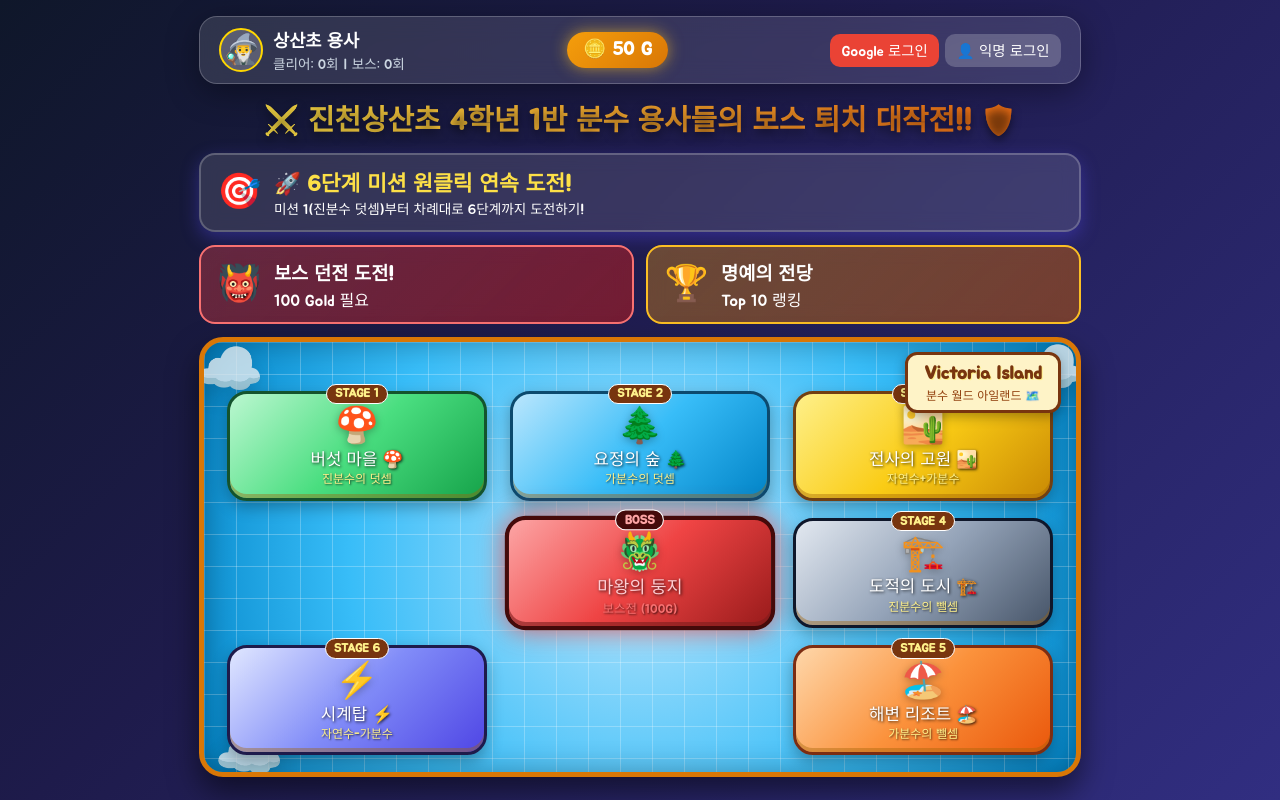
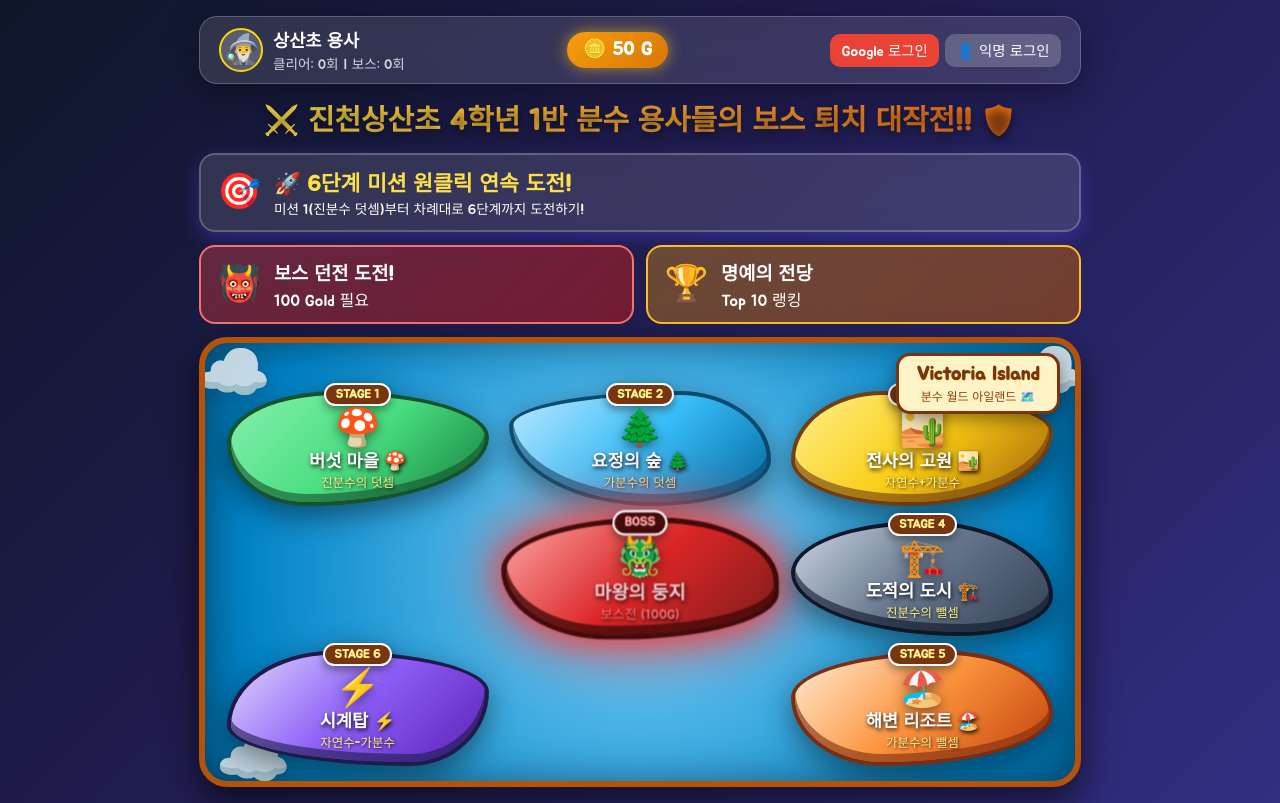
Before and after one commit to hi4300851-a11y/fraction-math-game, a website built with Vite: page index.html in a window 1280 px wide. Built offline with nearby package versions, Linux system fonts and the light colour scheme; no server answers; a web font is replaced by a local one.

Commit message:
Feat: Replace rigid card shapes with Organic Island Polygons on Map UI

```diff
--- a/index.html
+++ b/index.html
@@ -109,30 +109,30 @@
     .banner-icon { font-size: 2.2rem; }
 
     /* ========================================================= */
-    /* 🏝️ 한눈에 들어오는 컴팩트 메이플 빅토리아 아일랜드 월드 맵 🏝️ */
+    /* 🏝️ 유기적인 리얼 섬 형태 빅토리아 아일랜드 월드 맵 🏝️ */
     /* ========================================================= */
     .victoria-map-frame {
       width: 100%;
-      height: 440px;
-      background: #7dd3fc;
+      height: 450px;
+      background: #38bdf8;
       background-image:
-        linear-gradient(rgba(255, 255, 255, 0.25) 1px, transparent 1px),
-        linear-gradient(90deg, rgba(255, 255, 255, 0.25) 1px, transparent 1px),
-        radial-gradient(circle at 50% 50%, #bae6fd 0%, #38bdf8 60%, #0284c7 100%);
-      background-size: 32px 32px, 32px 32px, 100% 100%;
-      border: 5px solid #d97706;
-      border-radius: 24px;
+        radial-gradient(circle at 50% 50%, #7dd3fc 0%, #0284c7 80%, #0369a1 100%),
+        linear-gradient(rgba(255, 255, 255, 0.2) 1px, transparent 1px),
+        linear-gradient(90deg, rgba(255, 255, 255, 0.2) 1px, transparent 1px);
+      background-size: 100% 100%, 30px 30px, 30px 30px;
+      border: 6px solid #b45309;
+      border-radius: 28px;
       padding: 0.8rem 1rem;
       position: relative;
-      box-shadow: inset 0 0 30px rgba(0, 0, 0, 0.3), 0 15px 30px rgba(0, 0, 0, 0.5);
+      box-shadow: inset 0 0 40px rgba(0, 0, 0, 0.4), 0 15px 35px rgba(0, 0, 0, 0.6);
       overflow: hidden;
     }
 
     /* 뭉게 구름 효과 */
     .map-cloud {
       position: absolute;
-      font-size: 3.5rem;
-      opacity: 0.8;
+      font-size: 3.8rem;
+      opacity: 0.85;
       pointer-events: none;
       filter: drop-shadow(0 8px 12px rgba(0,0,0,0.2));
       animation: cloudFloat 10s infinite alternate ease-in-out;
@@ -153,15 +153,15 @@
       top: 10px;
       right: 15px;
       background: #fef3c7;
-      border: 3px solid #78350f;
-      border-radius: 12px;
-      padding: 0.4rem 1rem;
-      box-shadow: 0 4px 12px rgba(0, 0, 0, 0.3);
+      border: 3.5px solid #78350f;
+      border-radius: 14px;
+      padding: 0.4rem 1.1rem;
+      box-shadow: 0 6px 16px rgba(0, 0, 0, 0.4);
       z-index: 10;
       text-align: center;
     }
     .scroll-banner-title h3 {
-      font-size: 1.15rem;
+      font-size: 1.2rem;
       color: #78350f;
       text-shadow: 1px 1px 0px #fef08a;
     }
@@ -170,7 +170,7 @@
       color: #92400e;
     }
 
-    /* 한 화면 3x3 S자 순서 연결 레이아웃 그리드 */
+    /* 3x3 섬 지도 배치 그리드 */
     .compact-island-grid {
       display: grid;
       grid-template-columns: repeat(3, 1fr);
@@ -190,75 +190,93 @@
       position: relative;
     }
 
-    /* 한눈에 들어오는 컴팩트 아일랜드 노드 */
-    .compact-node {
-      width: 95%;
-      height: 95%;
-      max-height: 110px;
-      background: linear-gradient(135deg, #fef08a 0%, #facc15 50%, #ca8a04 100%);
-      border: 3px solid #713f12;
-      border-radius: 20px;
-      padding: 0.4rem;
+    /* 🏝️ 유기적인 불규칙 섬 형태 노드 (Organic Island Polygon Shapes) 🏝️ */
+    .organic-island-node {
+      width: 96%;
+      height: 96%;
+      max-height: 115px;
       display: flex;
       flex-direction: column;
       align-items: center;
       justify-content: center;
       text-align: center;
       cursor: pointer;
-      box-shadow: 0 6px 16px rgba(0, 0, 0, 0.3), inset 0 -4px 0 rgba(161, 98, 7, 0.4);
-      transition: all 0.2s ease;
       position: relative;
+      transition: all 0.25s cubic-bezier(0.175, 0.885, 0.32, 1.275);
+      filter: drop-shadow(0 10px 15px rgba(0, 0, 0, 0.45));
     }
-    .compact-node:hover {
-      transform: translateY(-4px) scale(1.04);
-      box-shadow: 0 10px 22px rgba(0, 0, 0, 0.4), 0 0 18px rgba(253, 224, 71, 0.9);
-      border-color: #ffffff;
+    .organic-island-node:hover {
+      transform: translateY(-8px) scale(1.08);
+      filter: drop-shadow(0 15px 25px rgba(0, 0, 0, 0.6)) drop-shadow(0 0 20px rgba(253, 224, 71, 0.9));
     }
 
-    .compact-node.theme-1 { background: linear-gradient(135deg, #bbf7d0 0%, #4ade80 50%, #16a34a 100%); border-color: #14532d; }
-    .compact-node.theme-2 { background: linear-gradient(135deg, #bae6fd 0%, #38bdf8 50%, #0284c7 100%); border-color: #0c4a6e; }
-    .compact-node.theme-3 { background: linear-gradient(135deg, #fef08a 0%, #facc15 50%, #ca8a04 100%); border-color: #713f12; }
-    .compact-node.theme-4 { background: linear-gradient(135deg, #e2e8f0 0%, #94a3b8 50%, #475569 100%); border-color: #0f172a; }
-    .compact-node.theme-5 { background: linear-gradient(135deg, #fed7aa 0%, #fb923c 50%, #ea580c 100%); border-color: #7c2d12; }
-    .compact-node.theme-6 { background: linear-gradient(135deg, #e0e7ff 0%, #818cf8 50%, #4f46e5 100%); border-color: #1e1b4b; }
+    /* 각 미션별 유기적 해안선 섬 지형 모양 (Organic Blobs & Polygons) */
+    .organic-island-node.theme-1 {
+      background: linear-gradient(135deg, #86efac 0%, #4ade80 50%, #15803d 100%);
+      border-radius: 42% 58% 70% 30% / 45% 40% 60% 55%;
+      border: 4px solid #14532d;
+      box-shadow: inset 0 -8px 0 rgba(20, 83, 45, 0.6);
+    }
+    .organic-island-node.theme-2 {
+      background: linear-gradient(135deg, #bae6fd 0%, #38bdf8 50%, #0369a1 100%);
+      border-radius: 65% 35% 45% 55% / 30% 60% 40% 70%;
+      border: 4px solid #0c4a6e;
+      box-shadow: inset 0 -8px 0 rgba(12, 74, 110, 0.6);
+    }
+    .organic-island-node.theme-3 {
+      background: linear-gradient(135deg, #fef08a 0%, #facc15 50%, #a16207 100%);
+      border-radius: 35% 65% 55% 45% / 60% 35% 65% 40%;
+      border: 4px solid #713f12;
+      box-shadow: inset 0 -8px 0 rgba(113, 63, 18, 0.6);
+    }
+    .organic-island-node.theme-4 {
+      background: linear-gradient(135deg, #cbd5e1 0%, #64748b 50%, #334155 100%);
+      border-radius: 50% 50% 35% 65% / 45% 65% 35% 55%;
+      border: 4px solid #0f172a;
+      box-shadow: inset 0 -8px 0 rgba(15, 23, 42, 0.6);
+    }
+    .organic-island-node.theme-5 {
+      background: linear-gradient(135deg, #ffedd5 0%, #fb923c 50%, #c2410c 100%);
+      border-radius: 60% 40% 65% 35% / 40% 55% 45% 60%;
+      border: 4px solid #7c2d12;
+      box-shadow: inset 0 -8px 0 rgba(124, 45, 18, 0.6);
+    }
+    .organic-island-node.theme-6 {
+      background: linear-gradient(135deg, #ddd6fe 0%, #8b5cf6 50%, #5b21b6 100%);
+      border-radius: 40% 60% 30% 70% / 65% 35% 65% 35%;
+      border: 4px solid #1e1b4b;
+      box-shadow: inset 0 -8px 0 rgba(30, 27, 75, 0.6);
+    }
 
-    /* 중앙 최종 보스전 노드 */
-    .compact-node.theme-boss {
-      background: linear-gradient(135deg, #fca5a5 0%, #ef4444 50%, #991b1b 100%);
-      border: 4px solid #450a0a;
-      box-shadow: 0 0 25px rgba(239, 68, 68, 0.8), inset 0 -4px 0 rgba(127, 29, 29, 0.6);
-      animation: pulseBossCompact 2s infinite ease-in-out;
+    /* 중앙 최종 보스 어둠의 둥지 섬 (Dark Volcano Island) */
+    .organic-island-node.theme-boss {
+      background: linear-gradient(135deg, #fca5a5 0%, #dc2626 50%, #7f1d1d 100%);
+      border-radius: 55% 45% 60% 40% / 45% 55% 40% 60%;
+      border: 5px solid #450a0a;
+      box-shadow: inset 0 -8px 0 rgba(69, 10, 10, 0.8), 0 0 30px rgba(239, 68, 68, 0.9);
+      animation: pulseBossIsland 2s infinite ease-in-out;
     }
-    @keyframes pulseBossCompact {
-      0%, 100% { transform: scale(1); }
-      50% { transform: scale(1.04); }
+    @keyframes pulseBossIsland {
+      0%, 100% { transform: scale(1); filter: drop-shadow(0 0 15px rgba(239, 68, 68, 0.8)); }
+      50% { transform: scale(1.06); filter: drop-shadow(0 0 30px rgba(239, 68, 68, 1)); }
     }
 
     .node-order-badge {
       position: absolute;
-      top: -10px;
+      top: -12px;
       background: #78350f;
       color: #fef08a;
-      border: 1.5px solid #ffffff;
-      padding: 0.1rem 0.5rem;
-      border-radius: 12px;
+      border: 2px solid #ffffff;
+      padding: 0.15rem 0.6rem;
+      border-radius: 14px;
       font-size: 0.75rem;
       font-weight: bold;
+      box-shadow: 0 4px 8px rgba(0,0,0,0.4);
     }
 
-    .node-icon-emoji { font-size: 2.2rem; filter: drop-shadow(0 2px 4px rgba(0,0,0,0.3)); }
-    .node-title-text { font-size: 1.05rem; color: #ffffff; text-shadow: 1px 1px 3px rgba(0,0,0,0.8); line-height: 1.1; margin-top: 0.1rem; }
-    .node-sub-text { font-size: 0.75rem; color: #fef08a; text-shadow: 1px 1px 2px rgba(0,0,0,0.7); }
-
-    /* 경로 화살표 안내 뱃지 */
-    .flow-arrow {
-      position: absolute;
-      font-size: 1.2rem;
-      color: #fbbf24;
-      text-shadow: 0 0 8px rgba(251, 191, 36, 0.9);
-      pointer-events: none;
-      z-index: 8;
-    }
+    .node-icon-emoji { font-size: 2.3rem; filter: drop-shadow(0 3px 6px rgba(0,0,0,0.5)); }
+    .node-title-text { font-size: 1.1rem; color: #ffffff; text-shadow: 1px 2px 4px rgba(0,0,0,0.9); line-height: 1.1; margin-top: 0.1rem; font-weight: bold; }
+    .node-sub-text { font-size: 0.78rem; color: #fef08a; text-shadow: 1px 1px 3px rgba(0,0,0,0.8); }
 
     .game-header { display: flex; justify-content: space-between; align-items: center; width: 100%; margin-bottom: 0.8rem; }
     .btn-back { font-family: 'Jua', sans-serif; background: rgba(255, 255, 255, 0.2); border: none; color: white; padding: 0.4rem 0.8rem; border-radius: 12px; cursor: pointer; }
@@ -345,7 +363,7 @@
       </div>
     </header>
 
-    <!-- VIEW 1: 메인 로비 화면 (스크롤 없는 아일랜드 월드 맵) -->
+    <!-- VIEW 1: 메인 로비 화면 (자연스러운 유기적 아일랜드 월드 맵) -->
     <main id="view-lobby" class="view-screen active">
       <div class="game-title">
         <h1>⚔️ 진천상산초 4학년 1반 분수 용사들의 보스 퇴치 대작전!! 🛡️</h1>
@@ -374,7 +392,7 @@
         </div>
       </div>
 
-      <!-- 🏝️ 한눈에 들어오는 컴팩트 아일랜드 월드 맵 (스크롤 NO) 🏝️ -->
+      <!-- 🏝️ 실제 게임 맵 스타일 유기적 섬 지형 월드 맵 (Organic Island Shapes) 🏝️ -->
       <div class="victoria-map-frame">
         <div class="map-cloud cloud-1">☁️</div>
         <div class="map-cloud cloud-2">☁️</div>
@@ -386,7 +404,7 @@
         </div>
 
         <div class="compact-island-grid" id="compact-island-grid-box">
-          <!-- 스크립트로 한 화면 3x3 S자 순서 맵이 배치됩니다 -->
+          <!-- 스크립트로 자연스러운 유기적 섬 지형 맵이 배치됩니다 -->
         </div>
       </div>
     </main>
@@ -532,10 +550,7 @@
       }
     }
 
-    // 🏝️ 한 화면 S자 순서 배치 (3x3 Grid)
-    // Row 1: STAGE 1 (col 1, row 1) ➡️ STAGE 2 (col 2, row 1) ➡️ STAGE 3 (col 3, row 1)
-    // Row 2: STAGE 6 (col 1, row 2) ⬅️ FINAL BOSS (col 2, row 2) ⬆️ STAGE 4 (col 3, row 2)
-    // Row 3: STAGE 5 (col 2, row 3) ⬅️ STAGE 4 지점 연결
+    // 🏝️ 빅토리아 아일랜드 섬 지형 배치 (3x3 Grid)
     const MINI_GAMES = [
       { id: 'proper_add', stageNum: 1, title: '버섯 마을 🍄', sub: '진분수의 덧셈', icon: '🍄', themeClass: 'theme-1', gridPos: { col: 1, row: 1 } },
       { id: 'improper_add', stageNum: 2, title: '요정의 숲 🌲', sub: '가분수의 덧셈', icon: '🌲', themeClass: 'theme-2', gridPos: { col: 2, row: 1 } },
@@ -831,7 +846,7 @@
       btnNext.onclick = handleNext;
     }
 
-    // 🏝️ 한 화면에 스크롤 없이 들어오는 컴팩트 아일랜드 맵 렌더링 🏝️
+    // 🏝️ 유기적 불규칙 섬 형태 렌더링 (Organic Island Polygon Shapes) 🏝️
     function renderCompactIslandGrid() {
       const container = document.getElementById('compact-island-grid-box');
       if (!container) return;
@@ -847,12 +862,12 @@
         }
       }
 
-      // 6개 스테이지 노드 배치
+      // 6개 오가닉 섬 지형 노드 배치
       MINI_GAMES.forEach((game, idx) => {
         const cell = container.querySelector(`.sector-cell[data-col="${game.gridPos.col}"][data-row="${game.gridPos.row}"]`);
         if (cell) {
           const node = document.createElement('div');
-          node.className = `compact-node ${game.themeClass}`;
+          node.className = `organic-island-node ${game.themeClass}`;
           node.innerHTML = `
             <div class="node-order-badge">STAGE ${game.stageNum}</div>
             <div class="node-icon-emoji">${game.icon}</div>
@@ -866,11 +881,11 @@
         }
       });
 
-      // 중앙 셀 (2,2)에 보스 드래곤 둥지 노드 배치
+      // 중앙 셀 (2,2)에 보스 드래곤 둥지 화산섬 배치
       const centerCell = container.querySelector(`.sector-cell[data-col="2"][data-row="2"]`);
       if (centerCell) {
         const bossNode = document.createElement('div');
-        bossNode.className = 'compact-node theme-boss';
+        bossNode.className = 'organic-island-node theme-boss';
         bossNode.innerHTML = `
           <div class="node-order-badge" style="background:#450a0a; color:#fca5a5;">BOSS</div>
           <div class="node-icon-emoji">🐲</div>
@@ -898,7 +913,7 @@
         btnGuest.addEventListener('click', doGuestAuth);
       }
 
-      // 한 화면 컴팩트 아일랜드 맵 렌더링
+      // 유기적 섬 지형 맵 렌더링
       renderCompactIslandGrid();
 
       document.getElementById('btn-start-sequential-mission').addEventListener('click', () => {
--- a/src/main.js
+++ b/src/main.js
@@ -9,7 +9,7 @@ import {
 } from './firebase.js';
 import { sound } from './soundEngine.js';
 
-// 🏝️ 한 화면 S자 순서 배치 (3x3 Grid)
+// 🏝️ 빅토리아 아일랜드 섬 지형 배치 (3x3 Grid)
 export const MINI_GAMES = [
   { id: 'proper_add', stageNum: 1, title: '버섯 마을 🍄', sub: '진분수의 덧셈', icon: '🍄', themeClass: 'theme-1', gridPos: { col: 1, row: 1 } },
   { id: 'improper_add', stageNum: 2, title: '요정의 숲 🌲', sub: '가분수의 덧셈', icon: '🌲', themeClass: 'theme-2', gridPos: { col: 2, row: 1 } },
@@ -139,7 +139,7 @@ function showModal(title, bodyText, onClose) {
   if (closeBtn) closeBtn.addEventListener('click', handler);
 }
 
-// 🏝️ 한 화면에 스크롤 없이 들어오는 컴팩트 아일랜드 맵 렌더링 🏝️
+// 🏝️ 유기적 불규칙 섬 형태 렌더링 (Organic Island Polygon Shapes) 🏝️
 function renderCompactIslandGrid() {
   const container = document.getElementById('compact-island-grid-box');
   if (!container) return;
@@ -159,7 +159,7 @@ function renderCompactIslandGrid() {
     const cell = container.querySelector(`.sector-cell[data-col="${game.gridPos.col}"][data-row="${game.gridPos.row}"]`);
     if (cell) {
       const node = document.createElement('div');
-      node.className = `compact-node ${game.themeClass}`;
+      node.className = `organic-island-node ${game.themeClass}`;
       node.innerHTML = `
         <div class="node-order-badge">STAGE ${game.stageNum}</div>
         <div class="node-icon-emoji">${game.icon}</div>
@@ -177,7 +177,7 @@ function renderCompactIslandGrid() {
   const centerCell = container.querySelector(`.sector-cell[data-col="2"][data-row="2"]`);
   if (centerCell) {
     const bossNode = document.createElement('div');
-    bossNode.className = 'compact-node theme-boss';
+    bossNode.className = 'organic-island-node theme-boss';
     bossNode.innerHTML = `
       <div class="node-order-badge" style="background:#450a0a; color:#fca5a5;">BOSS</div>
       <div class="node-icon-emoji">🐲</div>
@@ -280,7 +280,7 @@ async function initApp() {
     });
   });
 
-  // 한 화면 컴팩트 아일랜드 맵 렌더링
+  // 유기적 섬 지형 맵 렌더링
   renderCompactIslandGrid();
 
   // Boss Card Listener
```
Also changed, not shown: dist/index.html.
